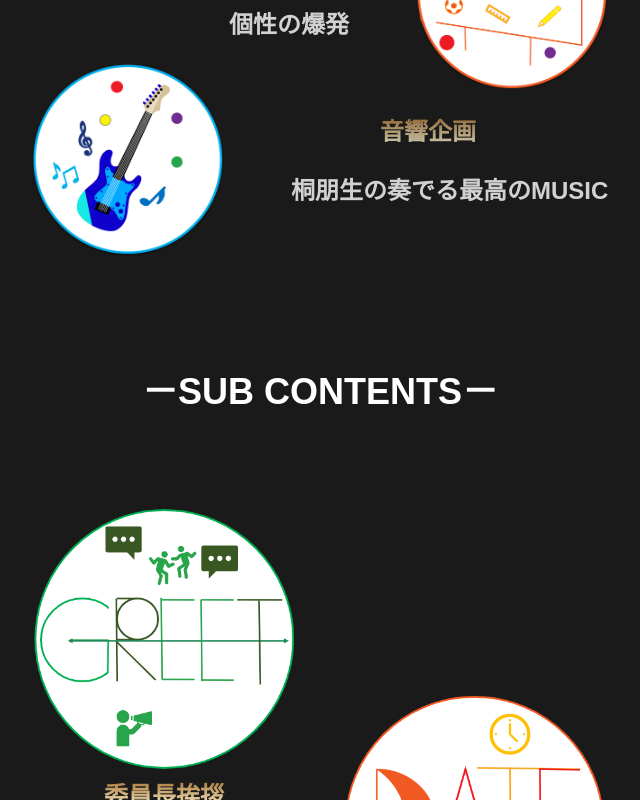
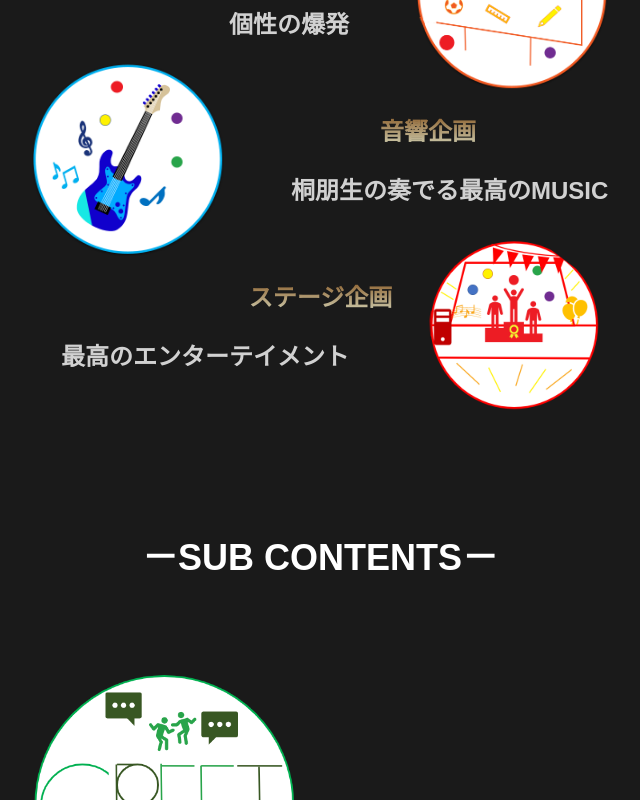
Before and after one commit to toho-festival/website-2021, a Next.js app: page / in a window 1280 px wide. Shown: the part 1654-2454 px from the top of the page, without its empty margins (320-960 px from the left). Built offline with nearby package versions, Linux system fonts and the light colour scheme.

Commit message:
add stage project

```diff
--- a/src/components/Main/project.tsx
+++ b/src/components/Main/project.tsx
@@ -5,6 +5,7 @@ const projects = [
   { id  : 'ExperienceProject', icon: '/images/newExperience.png', name: '体験型企画', copy: '体験で刻み込む最高の思い出', link: '/projects' },
   { id: 'ExhibitProject', icon: '/images/newExhibit.png', name: '展示企画', copy: '個性の爆発', link: '/projects#exhibit' },
   { id: 'MusicProject', icon: '/images/newMusic.png', name: '音響企画', copy: '桐朋生の奏でる最高のMUSIC', link: '/projects#music' },
+  { id: 'StageProject', icon: '/images/newStage.png', name: 'ステージ企画', copy: '最高のエンターテイメント', link: '/projects?tab=2' },
 ];
 
 projects.forEach(v => v.icon = process.env.basePath + v.icon);
@@ -15,7 +16,7 @@ const Project = styled(props => <div { ...props }>
     {
       projects.map(({ id, icon, name, copy, link }) => <Link href={ link } passHref key={ id }><a>
           <div>
-            <img src={ process.env.basePath + icon } alt={ name + 'のアイコン' }/>
+            <img src={ icon } alt={ name + 'のアイコン' }/>
           </div>
           <div>
             <h3>{ name }</h3>
```
